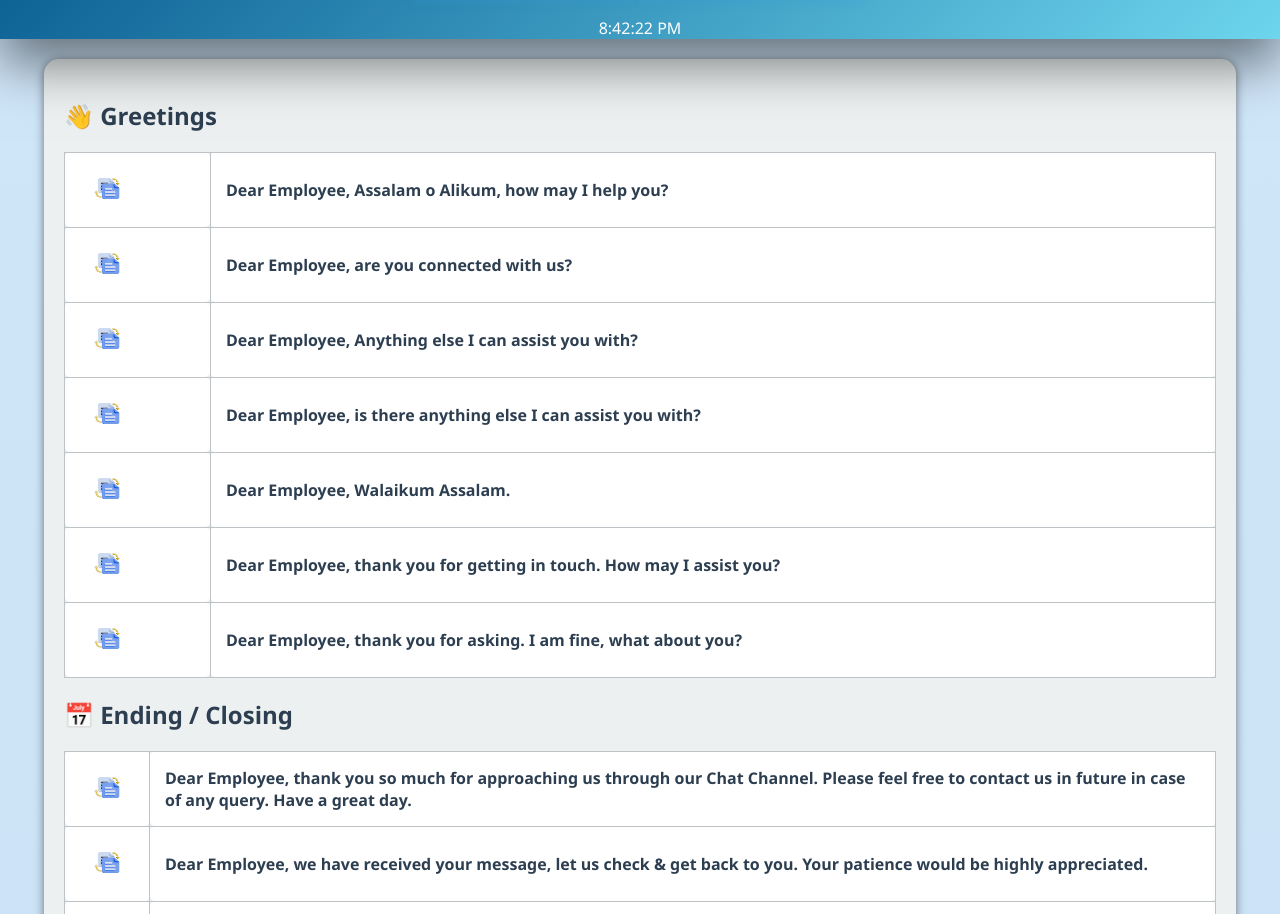
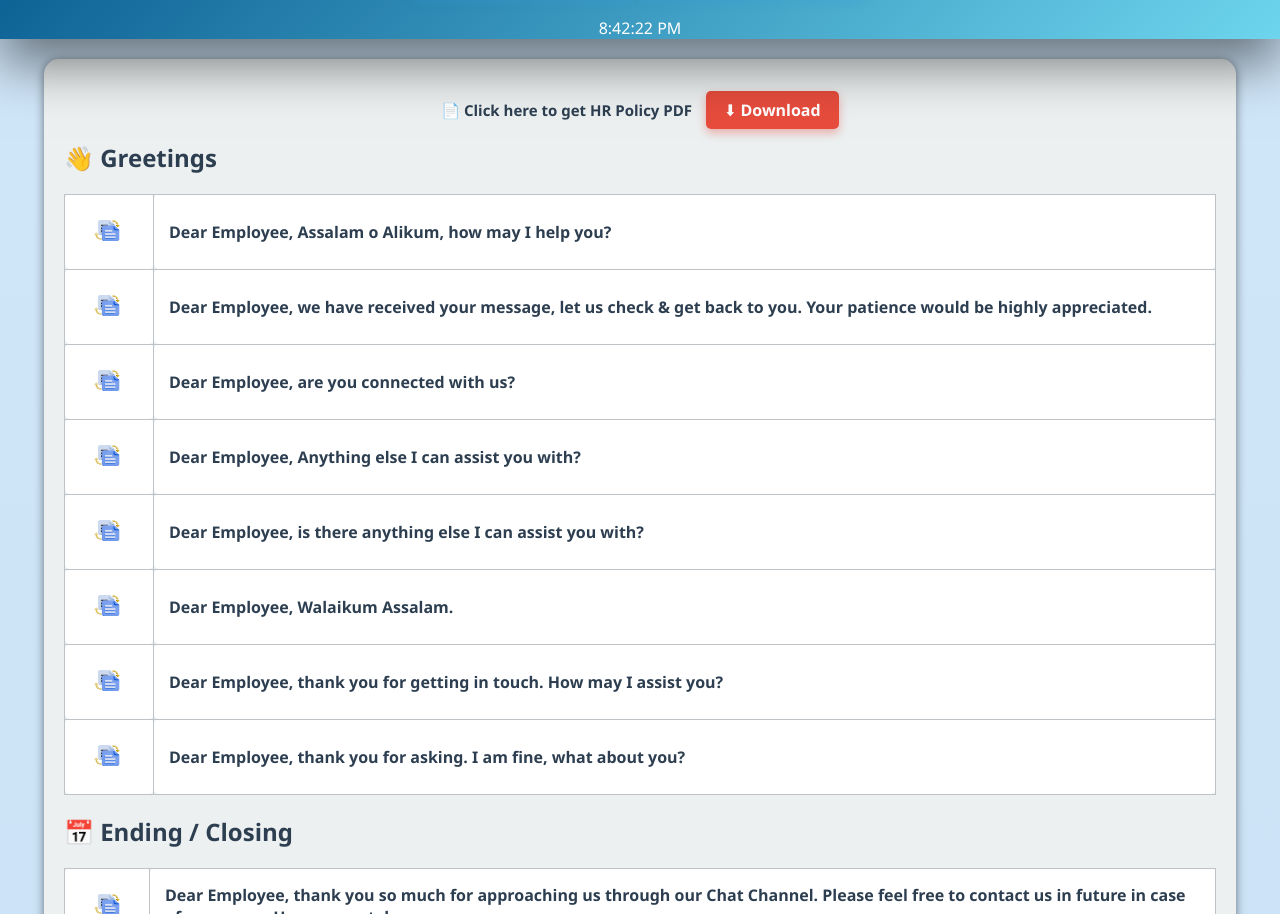
Before and after one commit to pyroshary/HelpFile-WebVersionn, a plain HTML site: page hrresponses.html in a window 1280 px wide. Shown: the part 196-1110 px from the top of the page. Drawn offline with Linux system fonts and the light colour scheme.

Commit message:
PDF updated

```diff
--- a/hrresponses.html
+++ b/hrresponses.html
@@ -315,12 +315,23 @@
     </header>
 
     <main>
+        <!-- HR Policy PDF -->
+<div style="text-align:center; margin: 20px 0 10px 0;">
+    <span style="font-size:15px; font-weight:bold; margin-right:10px;">📄 Click here to get HR Policy PDF</span>
+  <a href="Hr Policy.pdf" target="_blank" style="background-color:#e74c3c; color:white; padding:8px 18px; text-decoration:none; border-radius:5px; font-weight:bold; box-shadow:0 4px 10px rgba(231,76,60,0.4);">⬇ Download</a>
+</div>
  <!-- ===== GREETINGS ===== -->
         <h2 class="section-heading">👋 Greetings</h2>
         <table>
               <tr>
                 <td><button onclick="copy_to_clipboard('gr2')" class="button button1" data-sound="sound1"><img style="width:30px; height:25px;" src="copyiconn.jfif"></button></td>
                 <td><b id="gr2">Dear Employee, Assalam o Alikum, how may I help you?</b></td>
+            </tr>
+               <tr>
+                <td>
+                    <button onclick="copy_to_clipboard('hr2')" class="button button1" data-sound="sound1"><img style="width:30px; height:25px;" src="copyiconn.jfif"></button>
+                </td>
+                <td><b id="hr2">Dear Employee, we have received your message, let us check &amp; get back to you. Your patience would be highly appreciated.</b></td>
             </tr>
             <tr>
                 <td><button onclick="copy_to_clipboard('gr1')" class="button button1" data-sound="sound1"><img style="width:30px; height:25px;" src="copyiconn.jfif"></button></td>
@@ -358,12 +369,7 @@
                 </td>
                 <td><b id="hr1">Dear Employee, thank you so much for approaching us through our Chat Channel. Please feel free to contact us in future in case of any query. Have a great day.</b></td>
             </tr>
-            <tr>
-                <td>
-                    <button onclick="copy_to_clipboard('hr2')" class="button button1" data-sound="sound1"><img style="width:30px; height:25px;" src="copyiconn.jfif"></button>
-                </td>
-                <td><b id="hr2">Dear Employee, we have received your message, let us check &amp; get back to you. Your patience would be highly appreciated.</b></td>
-            </tr>
+
             <tr>
                 <td>
                     <button onclick="copy_to_clipboard('hr3')" class="button button1" data-sound="sound1"><img style="width:30px; height:25px;" src="copyiconn.jfif"></button>
```
Also changed, not shown: 2 other files.
